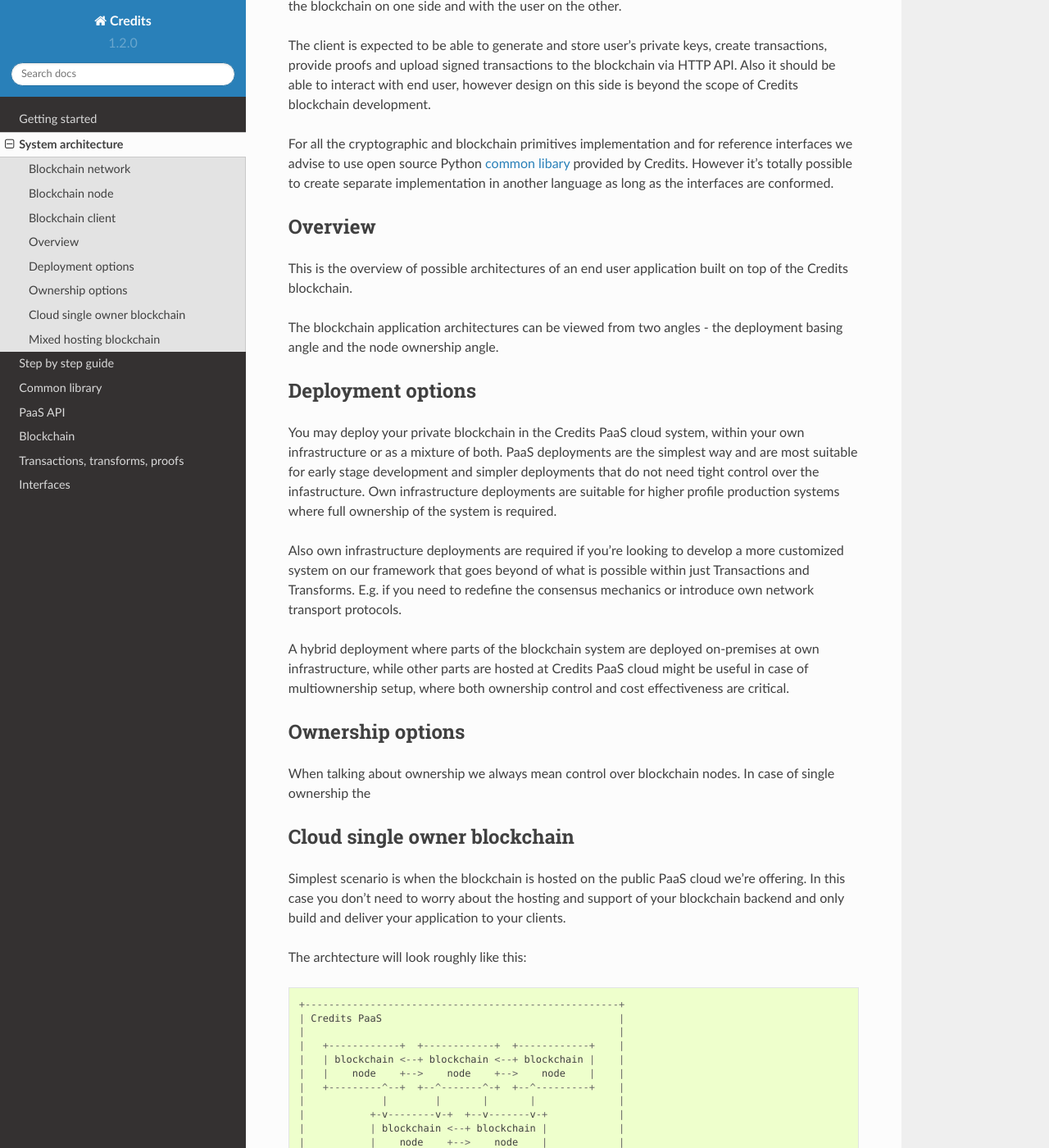
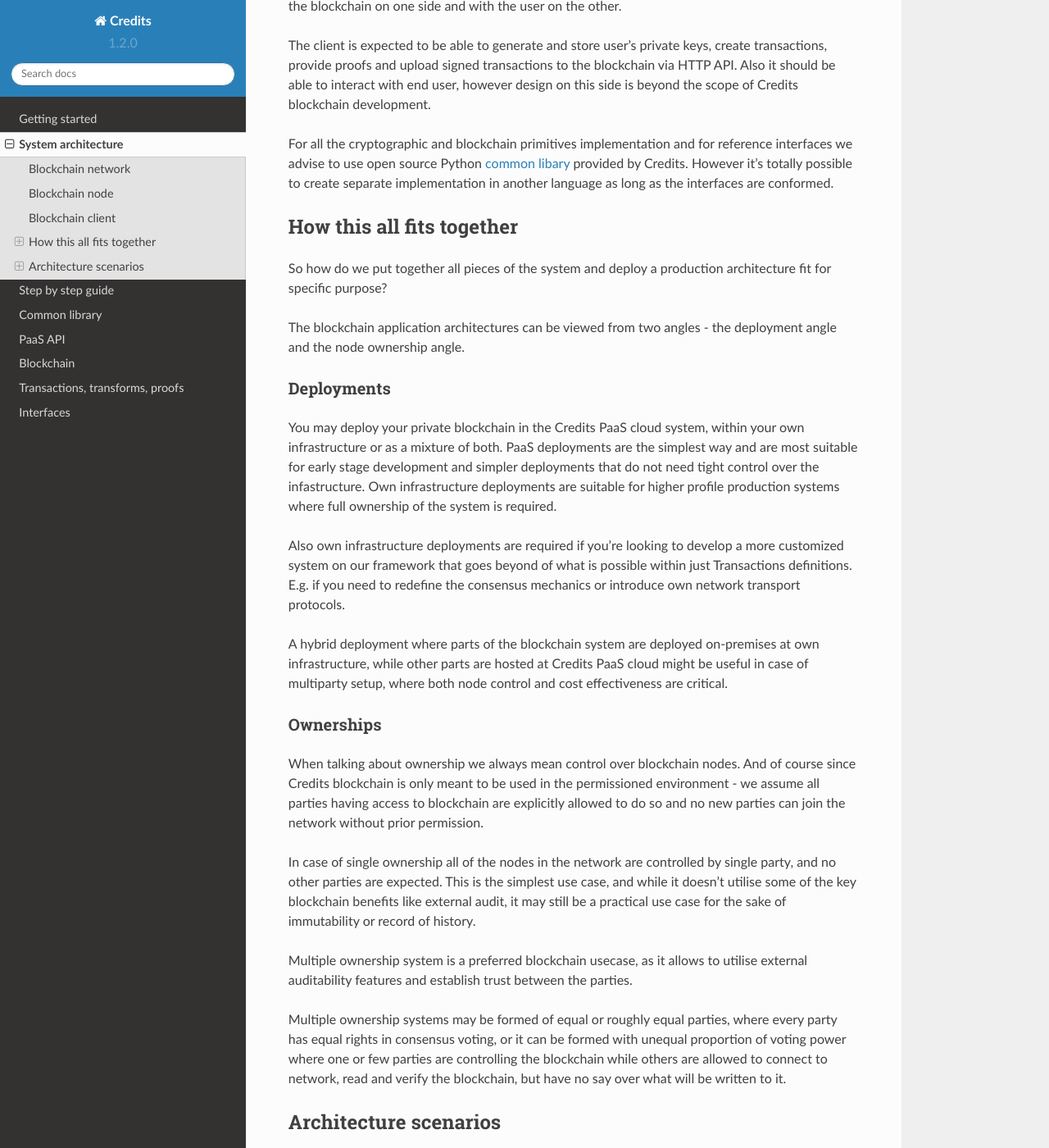
Before and after one commit to voodoo12345/credits-docs, a Sphinx documentation site: the page built from source/system_architecture.rst, in a window 1280 px wide and 1400 px high, scrolled down 788 px. Shown: the whole window at 82% size. Built offline with Sphinx 7.4.7 and the Read the Docs theme 2.0.0, drawn with Linux system fonts in a browser that asks for light colours; some of the changed text lies outside the part shown.

Commit message:
- system architecture document done

```diff
--- a/source/system_architecture.rst
+++ b/source/system_architecture.rst
@@ -51,50 +51,75 @@
 However it's totally possible to create separate implementation in another language as long as
 the interfaces are conformed.
 
-Overview
-^^^^^^^^
 
-This is the overview of possible architectures of an end user application built on top of the Credits blockchain.
+How this all fits together
+^^^^^^^^^^^^^^^^^^^^^^^^^^^^^^^^
 
-The blockchain application architectures can be viewed from two angles - the deployment basing angle and the
-node ownership angle.
+So how do we put together all pieces of the system and deploy a production
+architecture fit for specific purpose?
 
-Deployment options
-^^^^^^^^^^^^^^^^^^
+The blockchain application architectures can be viewed from two angles -
+the deployment angle and the node ownership angle.
 
-You may deploy your private blockchain in the Credits PaaS cloud system, within your own infrastructure or as a mixture
-of both. PaaS deployments are the simplest way and are most suitable for early stage development and simpler
-deployments that do not need tight control over the infastructure. Own infrastructure deployments are suitable for
+Deployments
+-----------
+
+You may deploy your private blockchain in the Credits PaaS cloud system, within your
+own infrastructure or as a mixture of both. PaaS deployments are the simplest way and
+are most suitable for early stage development and simpler deployments that do not need
+tight control over the infastructure. Own infrastructure deployments are suitable for
 higher profile production systems where full ownership of the system is required.
 
-Also own infrastructure deployments are required if you're looking to develop a more customized system on our
-framework that goes beyond of what is possible within just Transactions and Transforms. E.g. if you need to redefine
-the consensus mechanics or introduce own network transport protocols.
+Also own infrastructure deployments are required if you're looking to develop a more
+customized system on our framework that goes beyond of what is possible within just
+Transactions definitions. E.g. if you need to redefine the consensus mechanics or
+introduce own network transport protocols.
 
-A hybrid deployment where parts of the blockchain system are deployed on-premises at own infrastructure, while
-other parts are hosted at Credits PaaS cloud might be useful in case of multiownership setup, where both ownership
-control and cost effectiveness are critical.
+A hybrid deployment where parts of the blockchain system are deployed on-premises
+at own infrastructure, while other parts are hosted at Credits PaaS cloud might be
+useful in case of multiparty setup, where both node control and cost
+effectiveness are critical.
 
-Ownership options
-^^^^^^^^^^^^^^^^^
+Ownerships
+----------
 
 When talking about ownership we always mean control over blockchain nodes.
-In case of single ownership the
+And of course since Credits blockchain is only meant to be used in the permissioned
+environment - we assume all parties having access to blockchain are explicitly allowed
+to do so and no new parties can join the network without prior permission.
 
+In case of single ownership all of the nodes in the network are controlled by single
+party, and no other parties are expected. This is the simplest use case, and while
+it doesn't utilise some of the key blockchain benefits like external audit, it may still
+be a practical use case for the sake of immutability or record of history.
 
-Cloud single owner blockchain
-^^^^^^^^^^^^^^^^^^^^^^^^^^^^^
+Multiple ownership system is a preferred blockchain usecase, as it allows to utilise
+external auditability features and establish trust between the parties.
 
-Simplest scenario is when the blockchain is hosted on the public PaaS cloud we're offering. In this case you don't
-need to worry about the hosting and support of your blockchain backend and only build and deliver your application to
-your clients.
+Multiple ownership systems may be formed of equal or roughly equal parties, where
+every party has equal rights in consensus voting, or it can be formed with unequal
+proportion of voting power where one or few parties are controlling the blockchain
+while others are allowed to connect to network, read and verify the blockchain,
+but have no say over what will be written to it.
 
-The archtecture will look roughly like this:
+Architecture scenarios
+^^^^^^^^^^^^^^^^^^^^^^
+
+Below we'll cover a few common scenarios practical for different use cases.
+
+Cloud based single owner blockchain
+-----------------------------------
+
+Simplest scenario is when the blockchain is hosted on the Credits' public PaaS.
+In this case you don't need to worry about the hosting and support of your blockchain
+backend and only build and deliver your application to your clients.
+
+The architecture will look roughly like this:
 ::
 
     +-----------------------------------------------------+
     | Credits PaaS                                        |
-    |                                                     |
+    | Alice                                               |
     |   +------------+  +------------+  +------------+    |
     |   | blockchain <--+ blockchain <--+ blockchain |    |
     |   |    node    +-->    node    +-->    node    |    |
@@ -107,64 +132,120 @@
     |                 |                  |                |
     +-----------------+------------------+----------------+
                       |                  |
-                  HTTP REST          HTTP RESTful
+                  HTTP REST          HTTP REST
                      API                API
                       |                  |
          +------------v-----+      +-----v------------+
          | Client app       |      | Client app       |
-         |                  |      |                  |
-         |                  |      |                  |
+         | Bob              |      | Carol            |
          |    +------------+|......|    +------------+|
          |    | blockchain ||      |    | blockchain ||
          |    | client     ||      |    | client     ||
          |    +------------+|      |    +------------+|
          +------------------+      +------------------+
 
-So in this architecture your client app will connect to the blockchain via HTTP REST API exposed by the nodes.
-You will need to have a blockchain client to form transactions and sign them, it may be hosted inside your web app's
-backend or compiled into your mobile app. The easiest way to implement it is to use our
-:ref:`common library<common-library>` written in Python. It will take care of all needed cryptography for you
-and will only require you to define needed business logic.
+So in this architecture your client app will connect to the blockchain via HTTP REST API
+exposed by the nodes. You will need to have a blockchain client to form transactions and
+sign them, it may be hosted inside your web app's serverside backend or compiled into your mobile app.
+The easiest way to implement it is to use our :ref:`common library<common-library>` written
+in Python. It will take care of all needed cryptography for you and will only require you to
+define needed business logic.
 
-This architecture will suit the simpler case where you require the immutability of the blockchain and the audit
-trail, but do not need a crossverification of the data between multiple parties, as essentially the whole blockchain
-is controlled by single party in this case.
+This architecture will suit the simpler case where you require the immutability
+of the blockchain and the history trail, but do not need a crossverification
+of the data between multiple parties. Client access may be given to other allowed
+parties beyond the blockchain owner himself.
 
-Also under this scenario may also fall the case when the whole blockchain is hosted on your ownm infrastructure,
-still under full control of one party.
+Also under this scenario may also fall the case when the whole blockchain is
+hosted on your own infrastructure, still under full control of one party.
 
 
-Mixed hosting blockchain
-^^^^^^^^^^^^^^^^^^^^^^^^
+Multiparty cloud-based blockchain
+---------------------------------
 
-More advanced scenario
+A more advanced scenario, where multiple parties own pieces of the system and
+control their own nodes, however still having the nodes being hosted in the cloud.
 
 ::
 
-    +-----------------------------------------------------+
-    | Credits PaaS                                        |
-    |                                                     |
-    |   +------------+  +------------+  +------------+    |
-    |   | blockchain <--+ blockchain <--+ blockchain |    |
-    |   |    node    +-->    node    +-->    node    |    |
-    |   +---------^--+  +--^-------^-+  +--^---------+    |
-    |             |        |       |       |              |
-    |           +-v--------v-+  +--v-------v-+            |
-    |           | blockchain <--+ blockchain |            |
-    |           |    node    +-->    node    |            |
-    |           +-----+------+  +--------+---+            |
-    |                 |                  |                |
-    +-----------------+------------------+----------------+
-                      |                  |
-                  HTTP REST          HTTP RESTful
-                     API                API
-                      |                  |
-         +------------v-----+      +-----v------------+
-         | Client app       |      | Client app       |
-         |                  |      |                  |
-         |                  |      |                  |
-         |    +------------+|      |    +------------+|
-         |    | blockchain ||      |    | blockchain ||
-         |    | client     ||      |    | client     ||
-         |    +------------+|      |    +------------+|
-         +------------------+      +------------------+
+    +----------------------------------+    +----------------------------------+
+    | Credits PaaS                     |    | Credits PaaS                     |
+    | Alice                            |    | Bob                              |
+    |   +------------+  +------------+ |    |   +------------+  +------------+ |
+    |   | blockchain <--+ blockchain <-+----+---+ blockchain <--+ blockchain | |
+    |   |    node    +-->    node    +-+----+--->    node    +-->    node    | |
+    |   +---------^--+  +--^---------+ |    |   +---------^--+  +--^---------+ |
+    |             |        |           |    |             |        |           |
+    |           +-v--------v-+         |    |           +-v--------v-+         |
+    |           | blockchain |         |    |           | blockchain |         |
+    |           |    node    |         |    |           |    node    |         |
+    |           +-----+------+         |    |           +-----+------+         |
+    |                 |                |    |                 |                |
+    +-----------------+----------------+    +-----------------+----------------+
+                      |                                       |
+                  HTTP REST                               HTTP REST
+                     API                                     API
+                      |                                       |
+         +------------v-----+                       +---------v--------+
+         | Client app       |                       | Client app       |
+         | Alice            |                       | Bob              |
+         |    +------------+|                       |    +------------+|
+         |    | blockchain ||                       |    | blockchain ||
+         |    | client     ||                       |    | client     ||
+         |    +------------+|                       |    +------------+|
+         +------------------+                       +------------------+
+
+In this scenario two parties (Alice and Bob) own equal parts of the blockchain
+and each has a client that connects to their own parts of the system. The
+client apps for Alice and Bob may be identical, i.e. two deployments of the
+same app, or completely different apps developed separately. The only requirement
+is that these two apps have to be compatible in the blockchain client
+implementation.
+
+
+Multiparty mixed hosting blockchain
+-----------------------------------
+
+An advanced scenario with multiple parties using the blockchain and one ultimate
+controlling party holding authority over the additions to it.
+
+::
+
+    +----------------------------------+    +------------------+    +------------------+
+    | Credits PaaS                     |    | own deployment   |    | own deployment   |
+    | Alice                            |    | Bob              |    | Carol            |
+    |   +------------+  +------------+ |    | +------------+   |    | +------------+   |
+    |   | blockchain <--+ blockchain <-+----+-+ blockchain <---+----+-+ blockchain |   |
+    |   |    node    +-->    node    +-+----+->    node    +---+----+->    node    |   |
+    |   +---------^--+  +--^---------+ |    | +---------^--+   |    | +---------^--+   |
+    |             |        |           |    |           |      |    |           |      |
+    |           +-v--------v-+         |    +-----------v------+    +-----------v------+
+    |           | blockchain |         |                |                       |
+    |           |    node    |         |                |                       |
+    |           +-----+------+         |                |                       |
+    |                 |                |                |                       |
+    +-----------------+----------------+                |                       |
+                      |                                 |                       |
+                  HTTP REST                         HTTP REST               HTTP REST
+                     API                               API                     API
+                      |                                 |                       |
+         +------------v-----+               +-----------v------+    +-----------v------+
+         | Client app       |               | Client app       |    | Client app       |
+         | Alice            |               | Bob              |    | Carol            |
+         |    +------------+|               |    +------------+|    |    +------------+|
+         |    | blockchain ||               |    | blockchain ||    |    | blockchain ||
+         |    | client     ||               |    | client     ||    |    | client     ||
+         |    +------------+|               |    +------------+|    |    +------------+|
+         +------------------+               +------------------+    +------------------+
+
+In this scenario Alice has three nodes deployed with Credits PaaS, while Bob
+and Carol have one node each deployed at their premises. Bob and Carol have same
+access to blockchain as Alice, however because they together have two nodes,
+while Alice has three - Alice nodes will always win the block voting process,
+so Bob and Carol effectively have no say over the writing to the blockchain,
+but can utilise it contents and verify it's validity.
+
+Practically there is no need to control voting via pure number of nodes, concensus
+mechanics allows customised voting weight distributions that would result in the
+same behaviour without a need to host an overwhelming amount of physical blockchain
+nodes.
```
